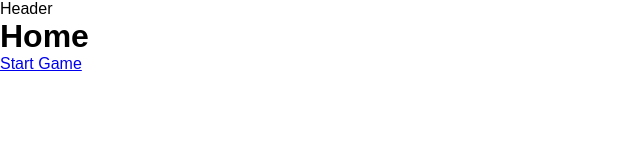
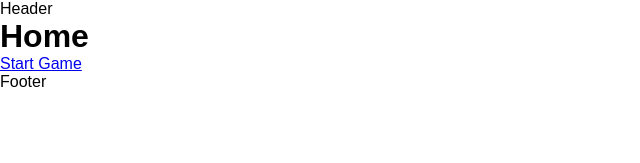
Before and after one commit to taktsoft-campus-talents/hangman-deluxe, a React (Vite) app: page / in a window 1280 px wide. Shown: the top 163 px of the page, without its empty margins (0-640 px from the left). Built offline with nearby package versions, Linux system fonts and the light colour scheme.

Commit message:
add footer

```diff
--- a/src/App.jsx
+++ b/src/App.jsx
@@ -8,7 +8,7 @@ function App() {
       <main>
         <Outlet />
       </main>
-      <footer></footer>
+      <footer>Footer</footer>
     </>
   );
 }
```
